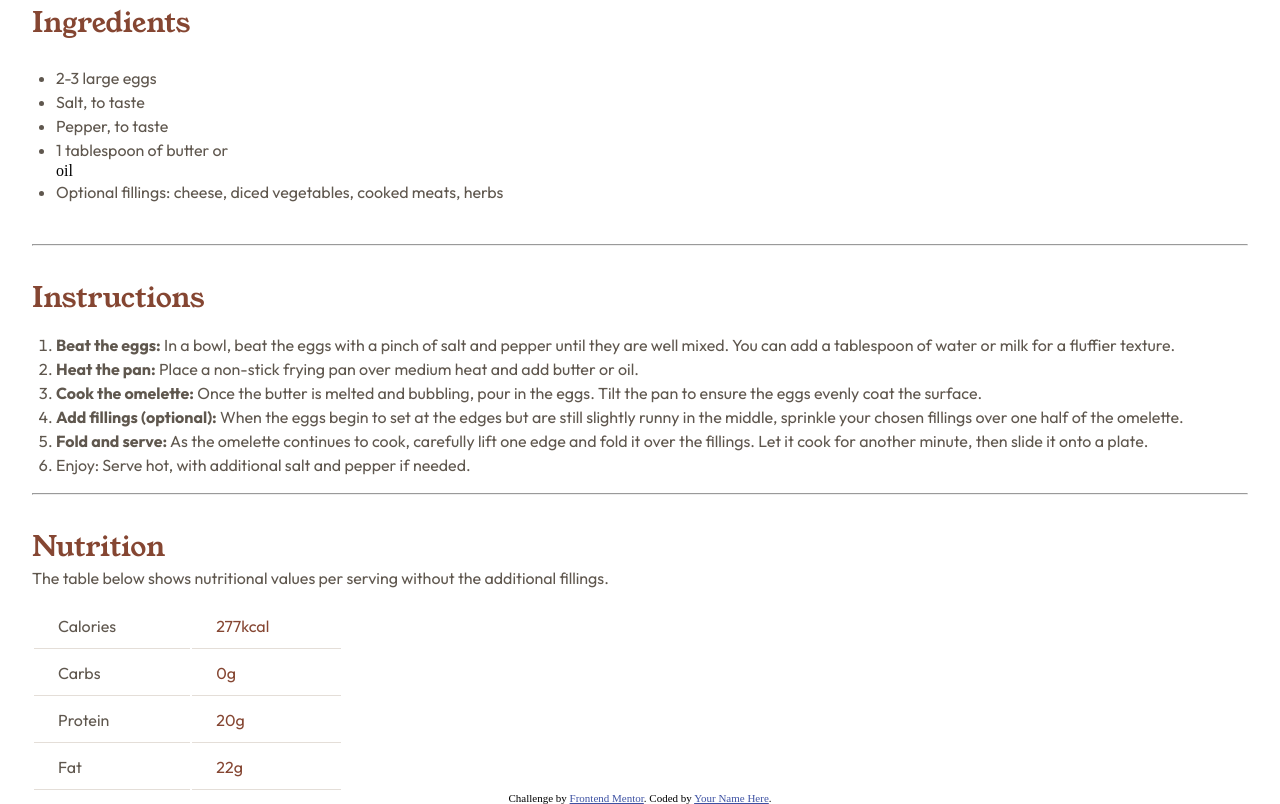
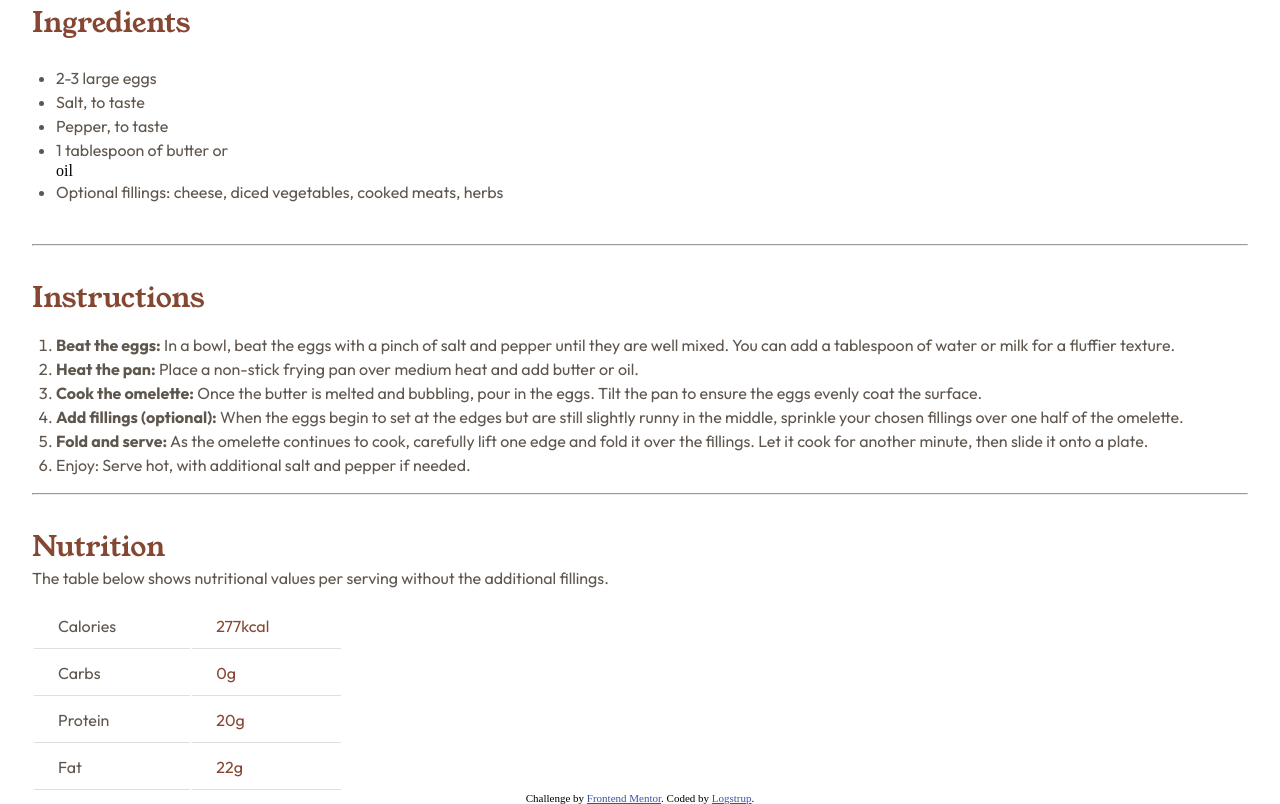
Before and after one commit to logstrup78/recipe_page, a plain HTML site: page index.html in a window 1280 px wide. Shown: the part 1006-1810 px from the top of the page. Drawn offline with Linux system fonts and the light colour scheme.

Commit message:
Update index.html

```diff
--- a/index.html
+++ b/index.html
@@ -140,7 +140,7 @@
       Challenge by
       <a href="https://www.frontendmentor.io?ref=challenge" target="_blank"
         >Frontend Mentor</a
-      >. Coded by <a href="#">Your Name Here</a>.
+      >. Coded by <a href="#">Logstrup</a>.
     </div>
   </body>
 </html>
```
